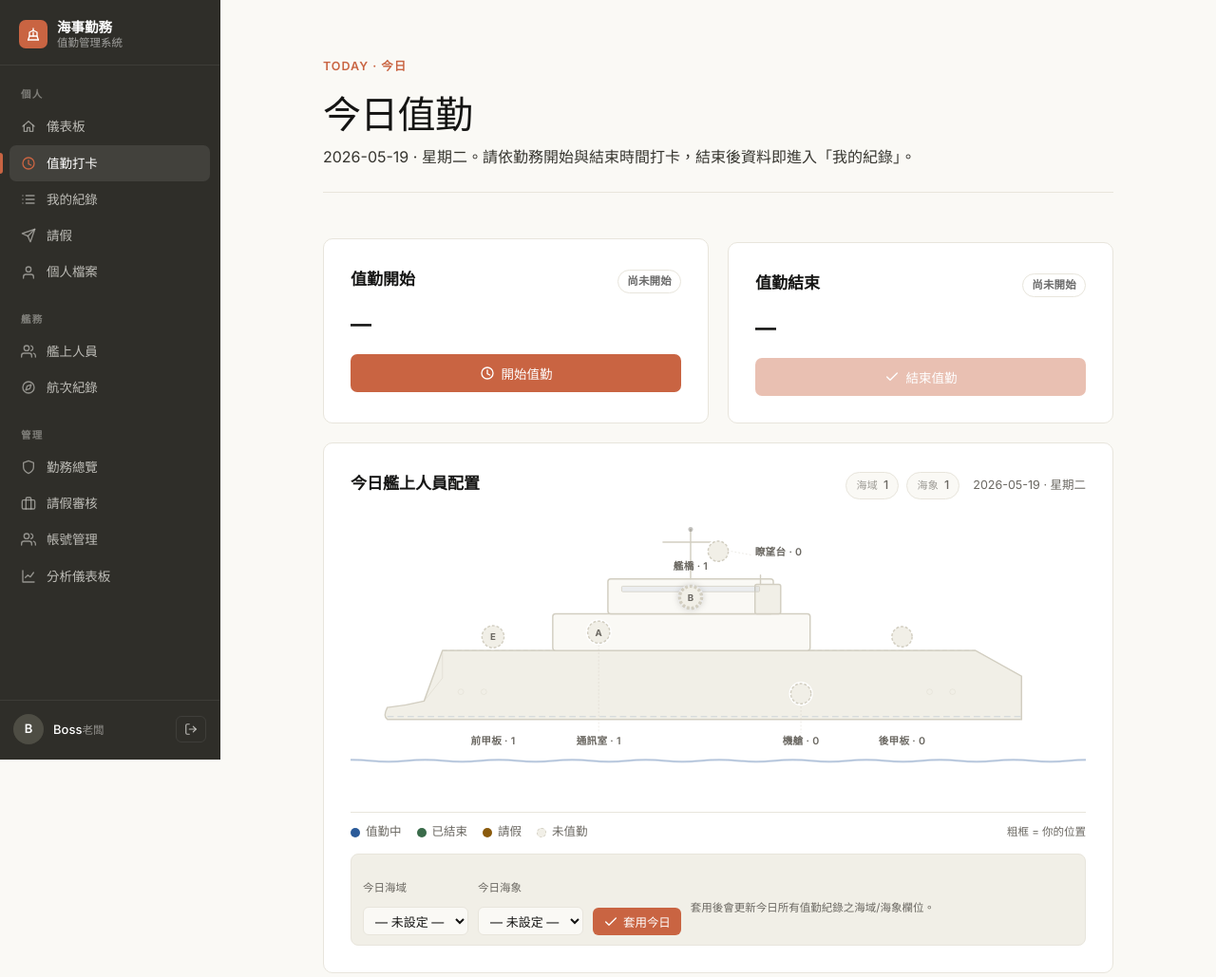
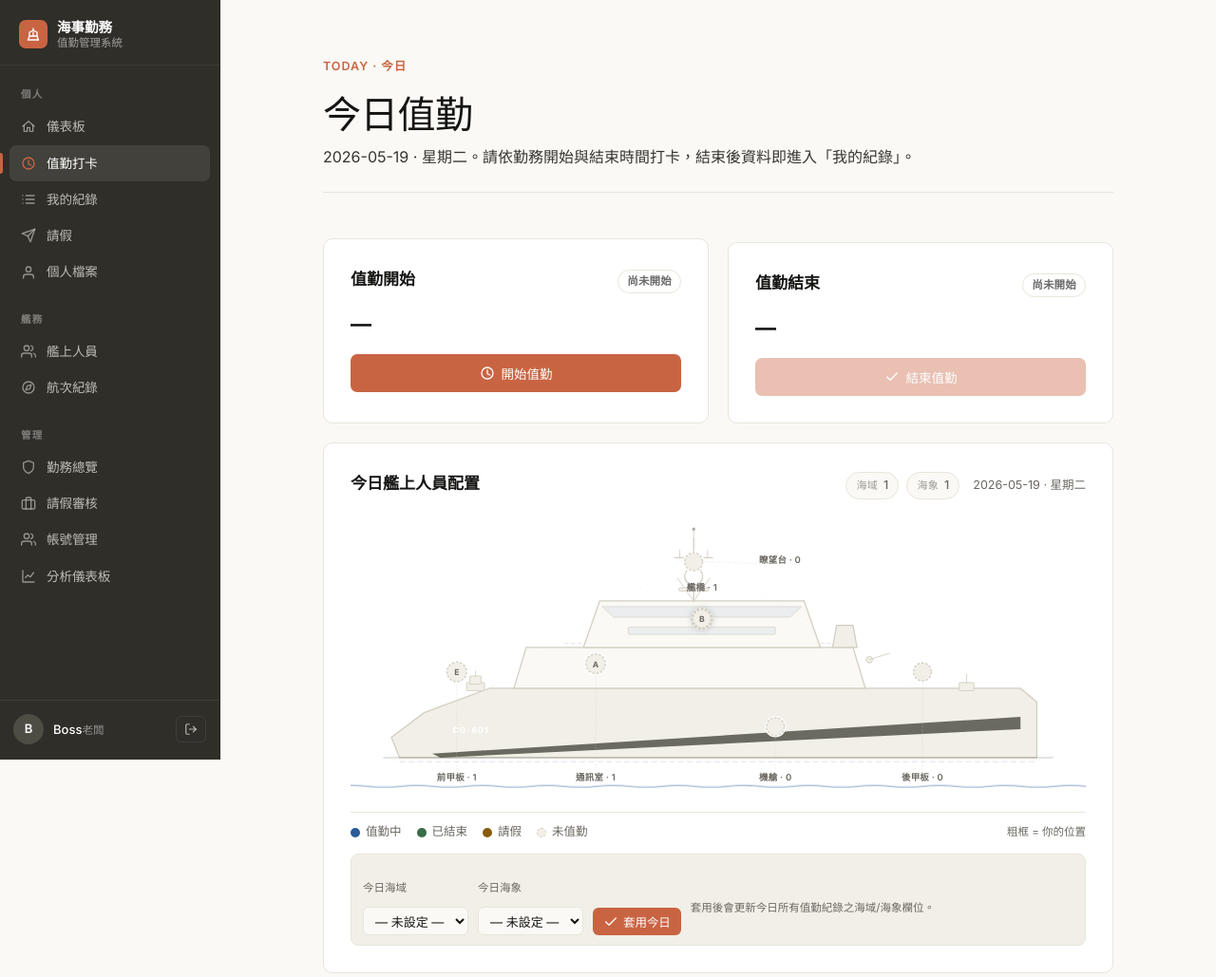
Before and after one commit to rocjveteran/114-2_BigDataCC-2nd, a PHP site: page /punch.php in a window 1280 px wide. Shown: the top 1029 px of the page at 95% size. Run offline with PHP 8.4, Linux system fonts and the light colour scheme; a user stored in the database is signed in; data comes from the database, SQL or seed files in the repository; data that the repository does not hold is empty.

Commit message:
[app] 船艦改為安平級巡防艦真實側面結構
依海巡署安平級 (Anping-class, CG-601 等 12 艘) 真實解剖學重畫：
- 尖銳角狀穿浪船首 (wave-piercing bow)
- 平直甲板線、垂直艉部、低乾舷
- 兩段式上層建築：下層通訊艙 + 上層駕駛艙 (前緣後斜)
- 駕駛艙前傾梯形觀察窗 + 側面長條視窗
- 單桅多層結構：下層感測平台 + 雷達球 + 上層天線陣 + 頂尖天線
- 信號旗繩 (halyard) 從桅頂拉至艏艉
- 整合式低煙囪
- 前甲板 NCSIST 70mm 火箭發射器墊座
- 後甲板 20mm 機砲座
- 上層水砲管
- 船體斜條 (RAL primary) + CG-601 識別碼
- 雙體 catamaran 暗示線於水線下

畫布 800x320 → 900x360；前後甲板人物位置上移至甲板線之上。

Co-Authored-By: Claude Opus 4.7 <noreply@anthropic.com>

```diff
--- a/src/app/punch.php
+++ b/src/app/punch.php
@@ -220,15 +220,15 @@ $wd = $weekday_zh[(int)date('w')];
       ];
     }
 
-    // Coords (cx/cy = anchor of crew dot cluster; label placed in caption band y=252)
-    // Canvas 800 x 320. Mast 18-72 / Bridge 72-110 / SuperStruct 110-150 / Hull 150-225
+    // Coords for Anping-class side profile (canvas 900 x 360)
+    // Hull line at y=215; superstructure y=160-215; bridge y=105-160; mast y=40-105; waves y=340+
     $pos_coords = [
-      '瞭望台' => ['cx'=>400, 'cy'=>42,  'cap'=>['x'=>440, 'y'=>46, 'leader'=>true, 'ta'=>'start']],
-      '艦橋'   => ['cx'=>370, 'cy'=>92,  'cap'=>['x'=>370, 'y'=>62, 'ta'=>'middle']],
-      '通訊室' => ['cx'=>270, 'cy'=>130, 'cap'=>['x'=>270, 'y'=>252, 'leader'=>true, 'ta'=>'middle']],
-      '前甲板' => ['cx'=>155, 'cy'=>135, 'cap'=>['x'=>155, 'y'=>252, 'ta'=>'middle']],
-      '後甲板' => ['cx'=>600, 'cy'=>135, 'cap'=>['x'=>600, 'y'=>252, 'ta'=>'middle']],
-      '機艙'   => ['cx'=>490, 'cy'=>197, 'cap'=>['x'=>490, 'y'=>252, 'leader'=>true, 'ta'=>'middle']],
+      '瞭望台' => ['cx'=>420, 'cy'=>60,  'cap'=>['x'=>500, 'y'=>62,  'leader'=>true, 'ta'=>'start' ]],
+      '艦橋'   => ['cx'=>430, 'cy'=>130, 'cap'=>['x'=>430, 'y'=>95,  'ta'=>'middle']],
+      '通訊室' => ['cx'=>300, 'cy'=>185, 'cap'=>['x'=>300, 'y'=>328, 'leader'=>true, 'ta'=>'middle']],
+      '前甲板' => ['cx'=>130, 'cy'=>195, 'cap'=>['x'=>130, 'y'=>328, 'leader'=>true, 'ta'=>'middle']],
+      '後甲板' => ['cx'=>700, 'cy'=>195, 'cap'=>['x'=>700, 'y'=>328, 'leader'=>true, 'ta'=>'middle']],
+      '機艙'   => ['cx'=>520, 'cy'=>262, 'cap'=>['x'=>520, 'y'=>328, 'leader'=>true, 'ta'=>'middle']],
     ];
     $st_zh_map = ['on'=>'值勤中','done'=>'已結束','leave'=>'請假','off'=>'未值勤'];
 
@@ -262,45 +262,88 @@ $wd = $weekday_zh[(int)date('w')];
           <span class="muted" style="font-size:12.5px;margin-left:6px;"><?= h($d) ?> · 星期<?= h($wd) ?></span>
         </div>
       </div>
-      <svg class="ship-svg" viewBox="0 0 800 320" xmlns="http://www.w3.org/2000/svg" role="img" aria-label="艦上人員配置示意圖">
-        <!-- Hull (slightly more nautical silhouette, bow on left with sweep) -->
-        <path class="sh-hull" d="M40,212 Q60,210 80,205 L100,150 L680,150 L730,178 L730,225 L40,225 Q35,222 40,212 Z"/>
-        <!-- Main deck top line -->
-        <line class="sh-deck" x1="100" y1="150" x2="680" y2="150"/>
-        <!-- Deck railings (fore & aft of superstructure) -->
-        <line class="sh-railing" x1="100" y1="150" x2="220" y2="150"/>
-        <line class="sh-railing" x1="500" y1="150" x2="680" y2="150"/>
-        <!-- Lower superstructure -->
-        <rect class="sh-struct" x="220" y="110" width="280" height="40" rx="3"/>
-        <!-- Bridge on top -->
-        <rect class="sh-struct" x="280" y="72" width="180" height="38" rx="3"/>
-        <!-- Mast & antenna -->
-        <line class="sh-mast" x1="370" y1="72" x2="370" y2="18"/>
-        <line class="sh-mast" x1="340" y1="32" x2="400" y2="32"/>
-        <circle cx="370" cy="18" r="2.6" fill="var(--muted)" opacity=".4"/>
-        <!-- Funnel (rear of bridge) -->
-        <rect class="sh-funnel" x="440" y="78" width="28" height="32" rx="2"/>
-        <line class="sh-mast" x1="446" y1="78" x2="446" y2="68"/>
-        <!-- Bridge window strip (single subtle band so crew dot has clear space) -->
-        <rect class="sh-window" x="295" y="80" width="150" height="6" rx="1"/>
-        <!-- A few light portholes far from crew clusters -->
-        <circle class="sh-porthole" cx="120" cy="195" r="3"/>
-        <circle class="sh-porthole" cx="145" cy="195" r="3"/>
-        <circle class="sh-porthole" cx="630" cy="195" r="3"/>
-        <circle class="sh-porthole" cx="655" cy="195" r="3"/>
-        <!-- Bow line accent -->
-        <path class="sh-detail" d="M100,150 L100,180 L80,205"/>
+      <svg class="ship-svg" viewBox="0 0 900 360" xmlns="http://www.w3.org/2000/svg" role="img" aria-label="海巡署安平級巡防艦人員配置示意圖">
+        <!-- ═══════════════════════════════════════════════════════════════
+             安平級巡防艦 (Anping-class OPV, 600t)
+             Wave-piercing catamaran, angular stealth profile
+             ═══════════════════════════════════════════════════════════════ -->
+
+        <!-- Hull — sharp wave-piercing bow, flat bottom, vertical stern -->
+        <path class="sh-hull" d="
+          M 60,300
+          L 50,275
+          L 90,245
+          L 170,215
+          L 820,215
+          L 840,232
+          L 840,300
+          Z"/>
+        <!-- Hull diagonal stripe (海巡 identification, RAL primary subtle) -->
+        <path class="sh-stripe" d="M 100,295 L 820,250 L 820,265 L 110,300 Z"/>
+        <!-- Bow registration text -->
+        <text class="sh-reg" x="125" y="270" text-anchor="start">CG-601</text>
+
+        <!-- Lower superstructure (comms/cabin tier) -->
+        <path class="sh-struct" d="M 200,215 L 215,165 L 615,165 L 630,215 Z"/>
+        <!-- Upper bridge tier (raised, narrower, with forward-raked front) -->
+        <path class="sh-struct" d="M 285,165 L 305,108 L 555,108 L 575,165 Z"/>
+        <!-- Bridge front raked window band (sloped to follow front edge) -->
+        <path class="sh-window" d="M 308,115 L 322,128 L 538,128 L 552,115 Z"/>
+        <!-- Bridge side window strip (long horizontal slot) -->
+        <rect class="sh-window" x="340" y="140" width="180" height="9" rx="1"/>
+        <!-- Wing platform (port bridge wing extension) -->
+        <line class="sh-railing" x1="262" y1="160" x2="285" y2="160"/>
+        <line class="sh-railing" x1="575" y1="160" x2="598" y2="160"/>
+
+        <!-- Mast assembly (single integrated mast with radar dome) -->
+        <line class="sh-mast" x1="420" y1="108" x2="420" y2="32"/>
+        <!-- Mast struts (tripod-like) -->
+        <line class="sh-mast-thin" x1="420" y1="108" x2="400" y2="80"/>
+        <line class="sh-mast-thin" x1="420" y1="108" x2="440" y2="80"/>
+        <!-- Lower antenna platform -->
+        <rect class="sh-platform" x="402" y="92" width="36" height="4" rx="1"/>
+        <!-- Radar dome (signature feature of Anping) -->
+        <circle class="sh-dome" cx="420" cy="78" r="11"/>
+        <!-- Upper antenna platform / sensor mount -->
+        <line class="sh-mast" x1="397" y1="55" x2="443" y2="55"/>
+        <line class="sh-mast-thin" x1="403" y1="55" x2="403" y2="46"/>
+        <line class="sh-mast-thin" x1="437" y1="55" x2="437" y2="46"/>
+        <!-- Top antenna -->
+        <line class="sh-mast-thin" x1="420" y1="32" x2="420" y2="20"/>
+        <circle cx="420" cy="20" r="2" fill="var(--muted)" opacity=".5"/>
+        <!-- Signal flag halyards (dashed lines from mast to bow/stern, decorative) -->
+        <line class="sh-halyard" x1="420" y1="50" x2="170" y2="215"/>
+        <line class="sh-halyard" x1="420" y1="50" x2="700" y2="215"/>
+
+        <!-- Funnel (integrated, aft of bridge, low profile for stealth) -->
+        <path class="sh-funnel" d="M 590,165 L 595,138 L 615,138 L 620,165 Z"/>
+
+        <!-- Foredeck weapon — NCSIST 2.75in rocket launcher pedestal -->
+        <rect class="sh-weapon" x="142" y="208" width="22" height="10" rx="1"/>
+        <rect class="sh-weapon" x="146" y="200" width="14" height="10" rx="1"/>
+        <line class="sh-mast-thin" x1="153" y1="200" x2="153" y2="194"/>
+
+        <!-- Afterdeck weapon — 20mm autocannon -->
+        <rect class="sh-weapon" x="745" y="208" width="18" height="10" rx="1"/>
+        <line class="sh-mast-thin" x1="754" y1="208" x2="754" y2="198"/>
+
+        <!-- Water cannon mount (above lower super, port side aft) -->
+        <circle class="sh-weapon" cx="635" cy="180" r="4"/>
+        <line class="sh-mast-thin" x1="635" y1="180" x2="660" y2="172"/>
+
+        <!-- Catamaran twin hull hint (visible at stern through water) -->
+        <line class="sh-water" x1="60" y1="305" x2="840" y2="305"/>
         <!-- Waterline -->
-        <line class="sh-water" x1="40" y1="222" x2="730" y2="222"/>
+        <line class="sh-waterline" x1="40" y1="300" x2="860" y2="300"/>
 
         <!-- Sea waves (amplitude reflects today's sea state) -->
         <g class="sh-wave-group <?= h($sea_anim) ?>">
-          <path class="sh-wave w1" d="<?= h(wave_path(270, $sea_amp,    40, -80, 880)) ?>"/>
+          <path class="sh-wave w1" d="<?= h(wave_path(335, $sea_amp,        40, -80, 980)) ?>"/>
           <?php if ($sea_amp >= 3): ?>
-            <path class="sh-wave w2" d="<?= h(wave_path(287, $sea_amp * 0.78, 50, -80, 880)) ?>"/>
+            <path class="sh-wave w2" d="<?= h(wave_path(348, $sea_amp * 0.78, 50, -80, 980)) ?>"/>
           <?php endif; ?>
           <?php if ($sea_amp >= 6): ?>
-            <path class="sh-wave w3" d="<?= h(wave_path(303, $sea_amp * 0.58, 62, -80, 880)) ?>"/>
+            <path class="sh-wave w3" d="<?= h(wave_path(358, $sea_amp * 0.58, 62, -80, 980)) ?>"/>
           <?php endif; ?>
         </g>
 
--- a/src/app/style.css
+++ b/src/app/style.css
@@ -869,6 +869,50 @@ td .btn{ vertical-align: middle; }
   stroke-dasharray: 2 2;
   opacity: .55;
 }
+
+/* Anping-class details */
+.sh-stripe{
+  fill: var(--primary);
+  opacity: .82;
+}
+.sh-reg{
+  font-family: var(--font-sans);
+  font-size: 10px;
+  font-weight: 700;
+  letter-spacing: 1.2px;
+  fill: #fff;
+}
+.sh-mast-thin{
+  stroke: var(--line-strong);
+  stroke-width: 1;
+  stroke-linecap: round;
+}
+.sh-platform{
+  fill: var(--bg-alt);
+  stroke: var(--line-strong);
+  stroke-width: 1;
+}
+.sh-dome{
+  fill: var(--card);
+  stroke: var(--line-strong);
+  stroke-width: 1.5;
+}
+.sh-halyard{
+  stroke: var(--line-strong);
+  stroke-width: 0.6;
+  stroke-dasharray: 1.5 2.5;
+  opacity: .35;
+}
+.sh-weapon{
+  fill: var(--bg-alt);
+  stroke: var(--line-strong);
+  stroke-width: 1;
+}
+.sh-waterline{
+  stroke: var(--primary);
+  stroke-width: 1.2;
+  opacity: .3;
+}
 /* Crew dot halo — white ring under the dot to mask structure underneath */
 .sh-halo{
   fill: var(--card);
```
